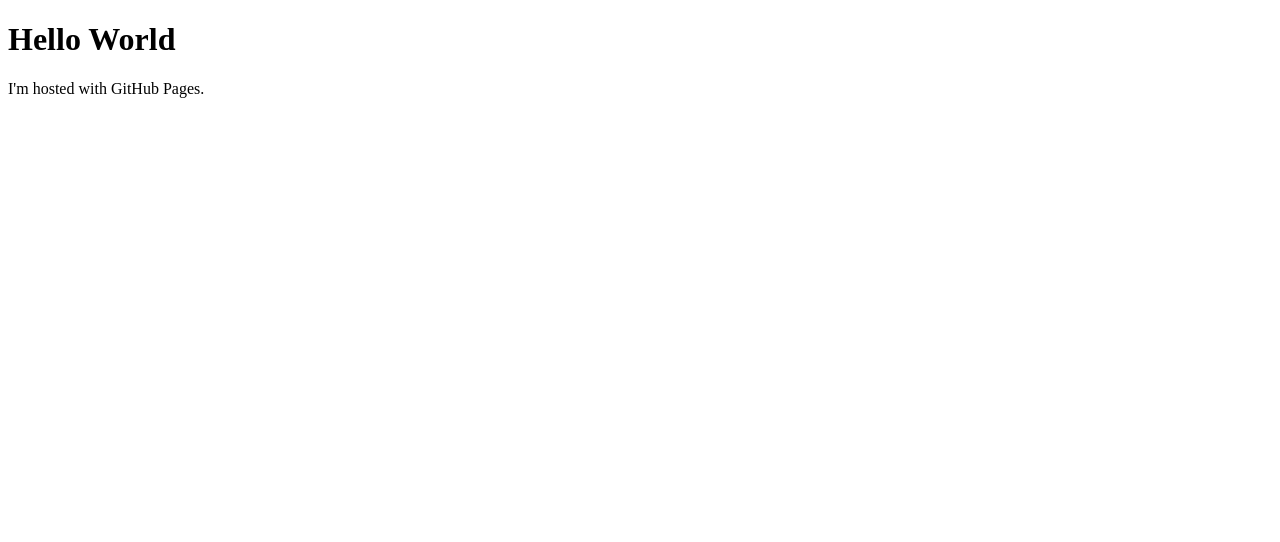
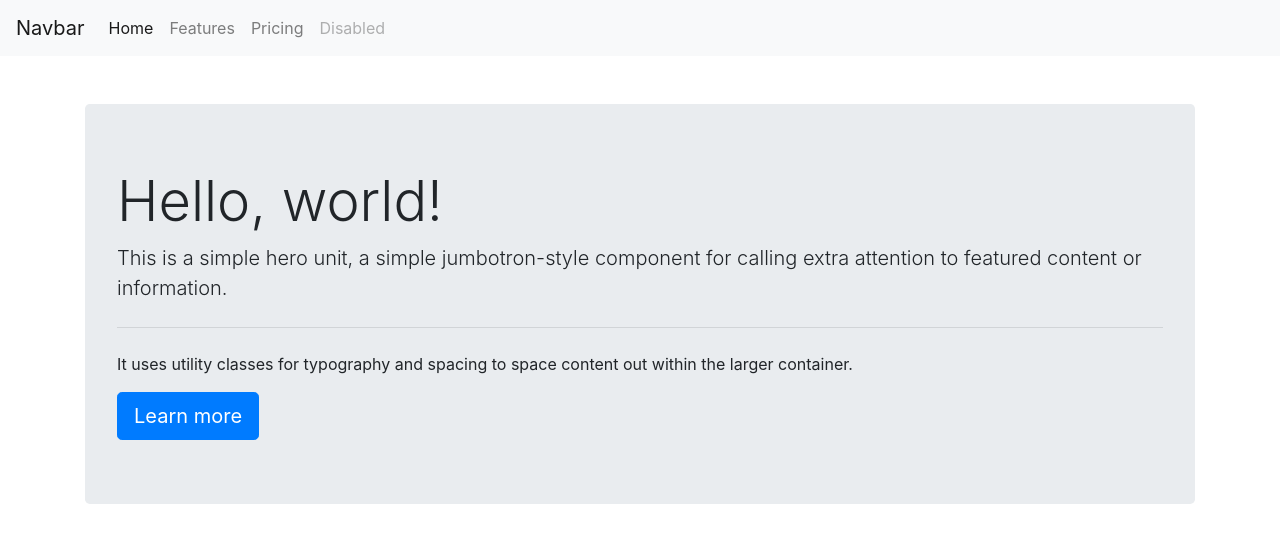
Before and after one commit to danross2683/danross2683.github.io, a plain HTML site: page index.html in a window 1280 px wide. Drawn offline with nearby package versions, Linux system fonts and the light colour scheme.

Commit message:
updated index.html

```diff
--- a/index.html
+++ b/index.html
@@ -1,7 +1,72 @@
 <!DOCTYPE html>
-<html>
-<body>
-<h1>Hello World</h1>
-<p>I'm hosted with GitHub Pages.</p>
-</body>
+<html lang="en">
+  <head>
+    <meta charset="UTF-8" />
+    <meta name="viewport" content="width=device-width, initial-scale=1.0" />
+    <title>Bootstrap Webpage</title>
+    <link
+      href="https://stackpath.bootstrapcdn.com/bootstrap/4.5.2/css/bootstrap.min.css"
+      rel="stylesheet"
+    />
+  </head>
+  <body>
+    <nav class="navbar navbar-expand-lg navbar-light bg-light">
+      <a class="navbar-brand" href="#">Navbar</a>
+      <button
+        class="navbar-toggler"
+        type="button"
+        data-toggle="collapse"
+        data-target="#navbarNav"
+        aria-controls="navbarNav"
+        aria-expanded="false"
+        aria-label="Toggle navigation"
+      >
+        <span class="navbar-toggler-icon"></span>
+      </button>
+      <div class="collapse navbar-collapse" id="navbarNav">
+        <ul class="navbar-nav">
+          <li class="nav-item active">
+            <a class="nav-link" href="#"
+              >Home <span class="sr-only">(current)</span></a
+            >
+          </li>
+          <li class="nav-item">
+            <a class="nav-link" href="#">Features</a>
+          </li>
+          <li class="nav-item">
+            <a class="nav-link" href="#">Pricing</a>
+          </li>
+          <li class="nav-item">
+            <a
+              class="nav-link disabled"
+              href="#"
+              tabindex="-1"
+              aria-disabled="true"
+              >Disabled</a
+            >
+          </li>
+        </ul>
+      </div>
+    </nav>
+
+    <div class="container mt-5">
+      <div class="jumbotron">
+        <h1 class="display-4">Hello, world!</h1>
+        <p class="lead">
+          This is a simple hero unit, a simple jumbotron-style component for
+          calling extra attention to featured content or information.
+        </p>
+        <hr class="my-4" />
+        <p>
+          It uses utility classes for typography and spacing to space content
+          out within the larger container.
+        </p>
+        <a class="btn btn-primary btn-lg" href="#" role="button">Learn more</a>
+      </div>
+    </div>
+
+    <script src="https://code.jquery.com/jquery-3.5.1.slim.min.js"></script>
+    <script src="https://cdn.jsdelivr.net/npm/@popperjs/core@2.5.4/dist/umd/popper.min.js"></script>
+    <script src="https://stackpath.bootstrapcdn.com/bootstrap/4.5.2/js/bootstrap.min.js"></script>
+  </body>
 </html>
```
